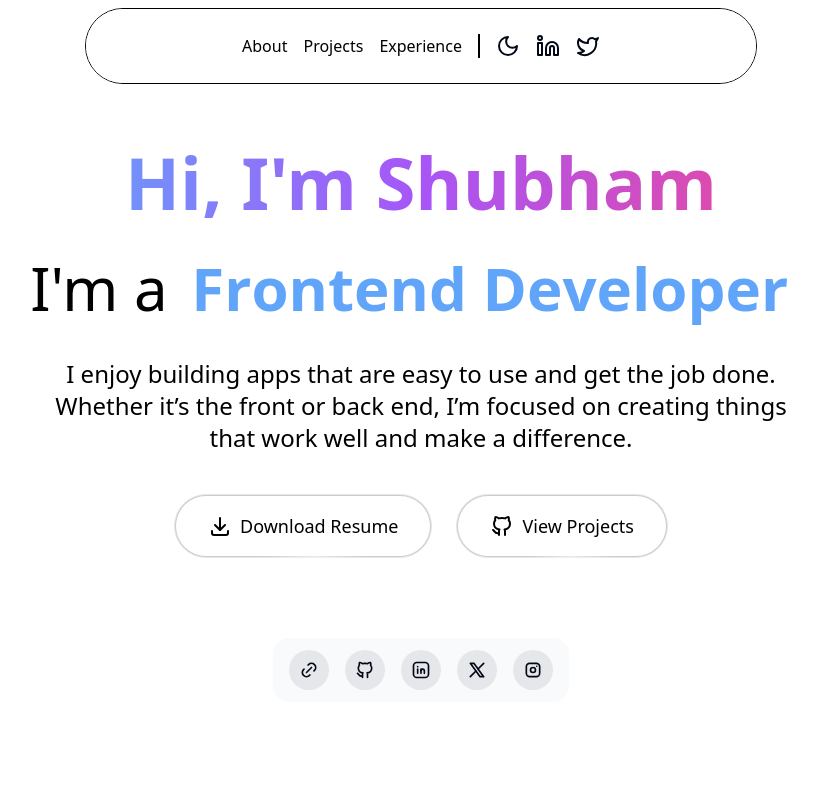
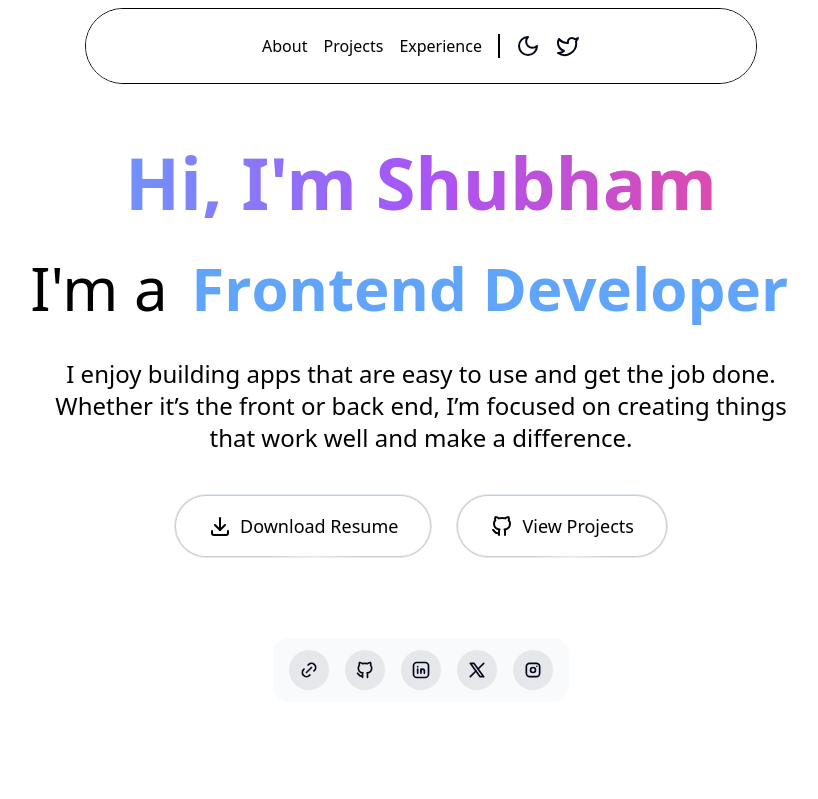
Before and after one commit to shubGupta10/My-Portfolio-, a Next.js app: page / in a window 1280 px wide. Shown: the top 799 px of the page, without its empty margins (219-1037 px from the left). Built offline with nearby package versions, Linux system fonts and the light colour scheme.

Commit message:
Removed unncessary code

```diff
--- a/src/app/myComponents/Navbar.tsx
+++ b/src/app/myComponents/Navbar.tsx
@@ -5,7 +5,7 @@ import { Menu, MenuItem } from "@/components/ui/navbar-menu";
 import { cn } from "@/lib/utils";
 import ThemeSwitcher from "./ThemeSwitcher";
 import { useTheme } from "next-themes";
-import { Linkedin, Twitter } from 'lucide-react';
+import {  Twitter } from 'lucide-react';
 
 export function NavbarDemo() {
   return (
@@ -54,9 +54,6 @@ function Navbar({ className }: { className?: string }) {
         <div className={`border ${resolvedTheme === 'dark' ? 'border-white' : 'border-black'}`} />
         <ThemeSwitcher />
         <div className="flex gap-1 md:gap-4">
-          <a className="hidden md:block" href="https://www.linkedin.com/in/shubham-kumar-gupta-30a916234" target="_blank" rel="noopener noreferrer">
-            <Linkedin aria-label="LinkedIn profile" />
-          </a>
           <a href="https://x.com/i_m_shubham45" target="_blank" rel="noopener noreferrer">
             <Twitter aria-label="Twitter profile" />
           </a>
```
